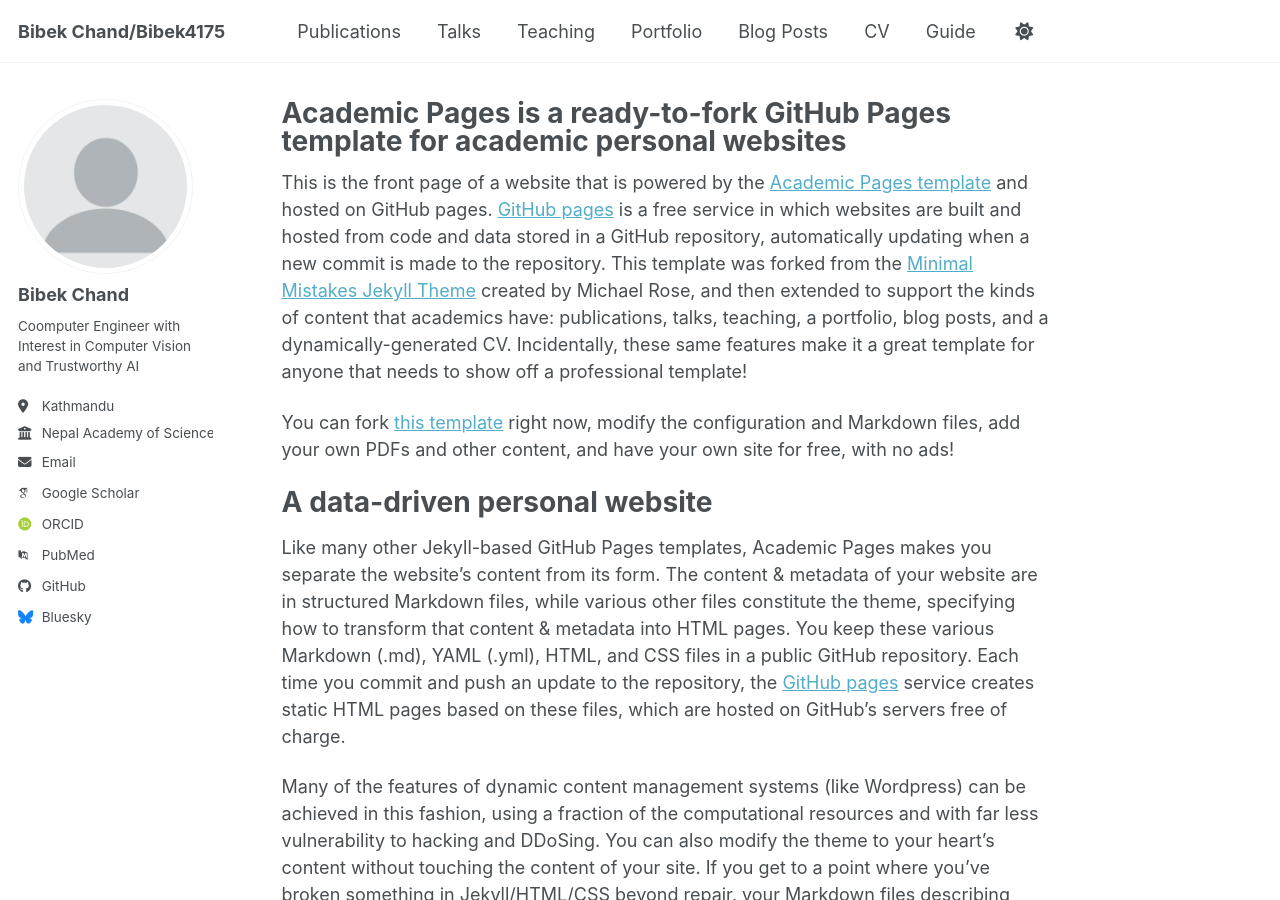
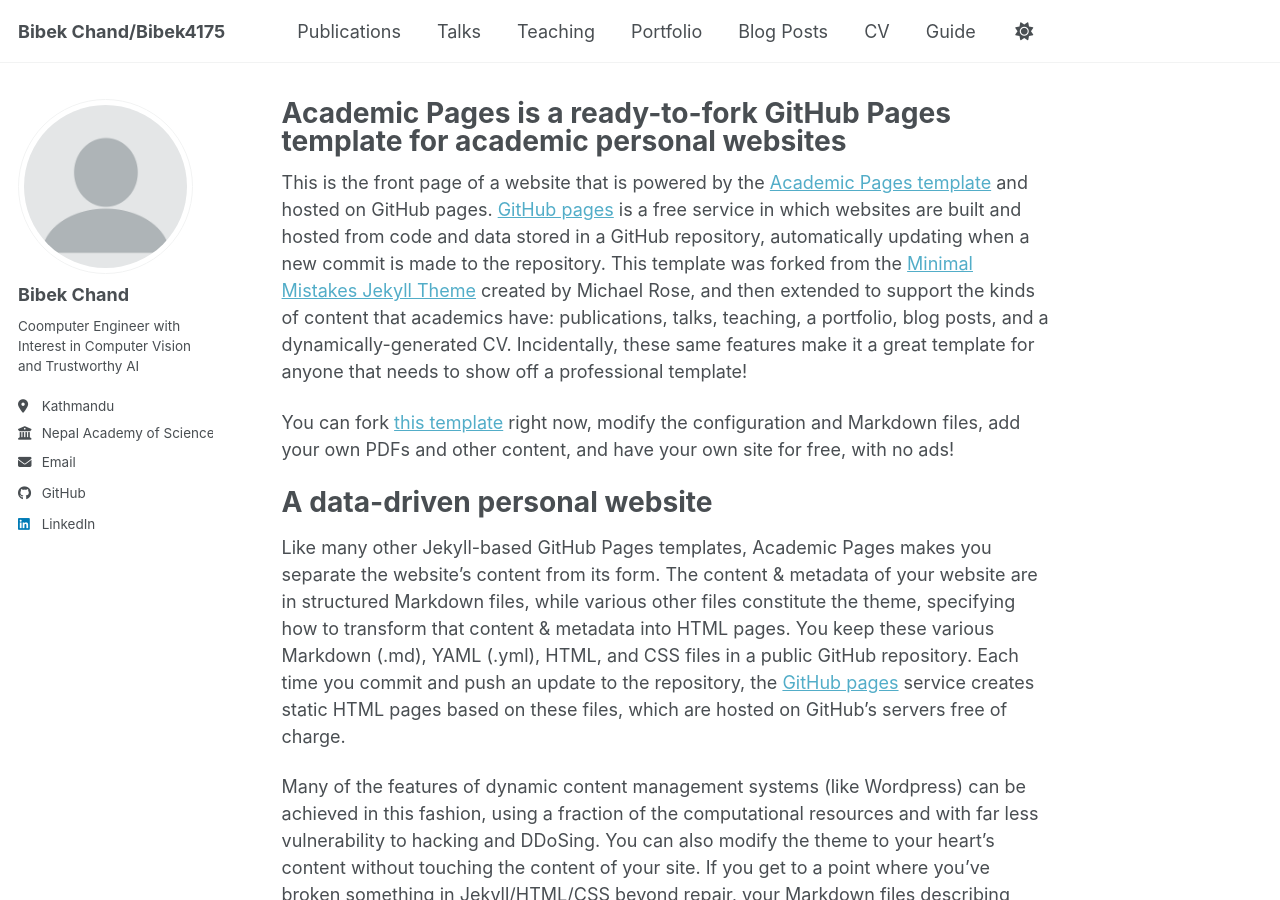
Before and after one commit to Bibek4175/Bibek4175, a Jekyll site: the page built from _pages/about.md, in a window 1280 px wide and 900 px high. Built offline with Jekyll 4.4.1, drawn with Linux system fonts in a browser that asks for light colours; some web fonts are replaced; a script bundle is joined from its source files by our own code; library files that are not in the unit come from our copies.

Commit message:
Replace profile links with placeholders in config
Updated social media and academic profile links to be placeholders.

```diff
--- a/_config.yml
+++ b/_config.yml
@@ -35,13 +35,13 @@
   # Academic websites
   academia         : # URL
   arxiv            : # URL - Update with the correct link to your profile
-  googlescholar    : "https://scholar.google.com/citations?user=PS_CX0AAAAAJ"
+  googlescholar    : #"https://scholar.google.com/citations?user=PS_CX0AAAAAJ"
   inspire-hep      : # URL
   impactstory      : # URL
-  orcid            : "https://orcid.org/yourorcidurl"
+  orcid            : #"https://orcid.org/yourorcidurl"
   semantic         : # URL
   ssrn             : # URL
-  pubmed           : "https://www.ncbi.nlm.nih.gov/pubmed/?term=john+snow"
+  pubmed           : #"https://www.ncbi.nlm.nih.gov/pubmed/?term=john+snow"
   researchgate     : # URL
   scopus           : # URL
   zotero           : # URL
@@ -57,7 +57,7 @@
 
   # Social media
   artstation       : # Username
-  bluesky          : "bsky.app" # Replace this with you Bluesky username
+  bluesky          : #"bsky.app" # Replace this with you Bluesky username
   facebook         : # Username
   flickr           : # Username
   foursquare       : # Username
@@ -66,7 +66,7 @@
   keybase          : # Username
   instagram        : # Username
   lastfm           : # Username
-  linkedin         : # Username
+  linkedin         : "https://linkedin.com/in/bibek-chand-0583b1277"
   mastodon         : # URL
   medium           : # URL
   pinterest        : # Username
```
